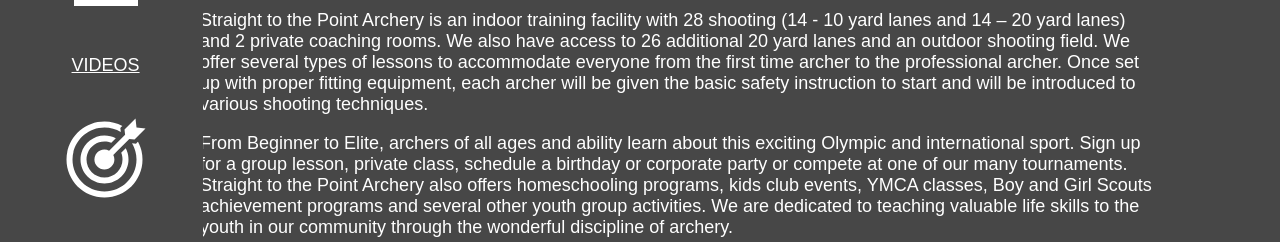
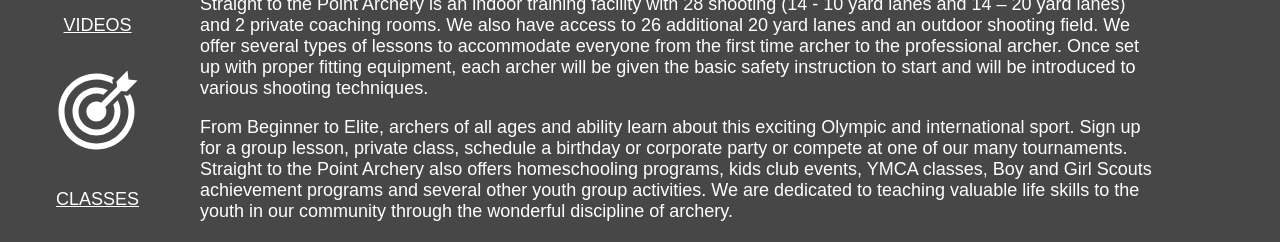
Before and after one commit to jilleegoat/archery, a plain HTML site: page index.html in a window 1280 px wide. Shown: the part 369-611 px from the top of the page. Drawn offline with Linux system fonts and the light colour scheme.

Commit message:
Update styles.css

```diff
--- a/styles.css
+++ b/styles.css
@@ -8,7 +8,7 @@ h1 {
   color: white;
 }
 img {
-  padding: 1rem;
+  padding: .5rem;
 }
 .navigation {
   box-sizing: content-box;
@@ -16,7 +16,7 @@ img {
   background-color: #474747;
   align-content: center;
   text-align: center;
-  padding: 1rem;
+  padding: .5rem;
   align-content: center;
   }
 .rightposition {
```
